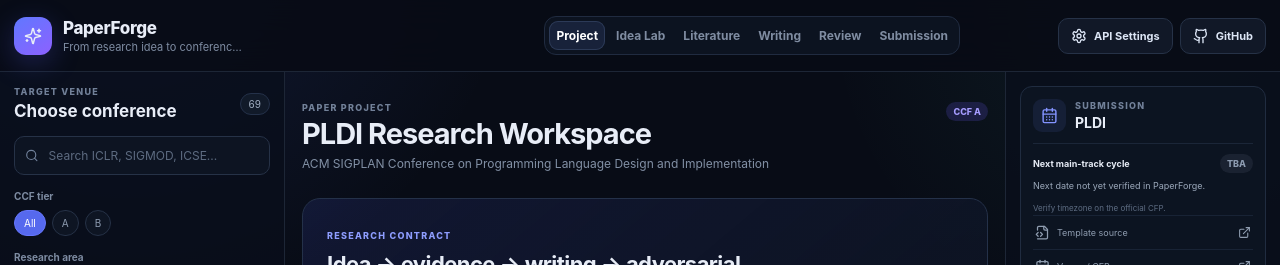
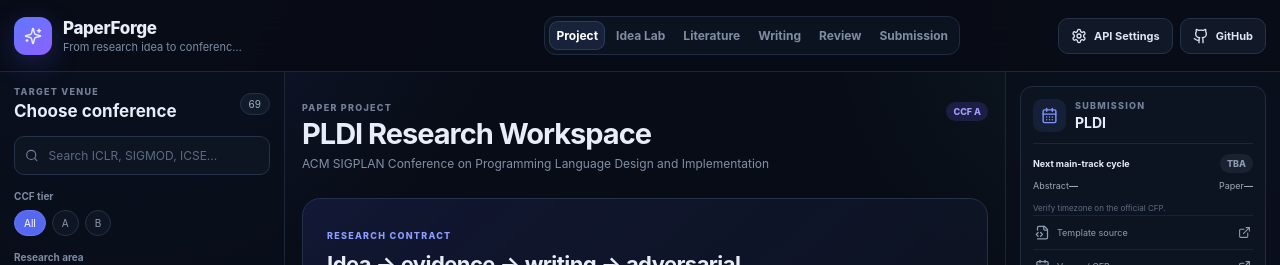
Before and after one commit to hua1xiao2sheng/PaperForge, a React (Vite) app: page / in a window 1280 px wide. Shown: the top 265 px of the page. Built offline with nearby package versions, Linux system fonts and the light colour scheme.

Commit message:
Show abstract and paper deadlines separately

```diff
--- a/src/App.tsx
+++ b/src/App.tsx
@@ -1159,8 +1159,16 @@
         {props.selected.deadlines.map((d, i) => (
           <div className="deadline-mini" key={i}>
             <div><strong>{d.label}</strong><span className={'status-pill ' + d.status}>{d.status.toUpperCase()}</span></div>
-            <p>{d.paper || d.abstract || 'Next date not yet verified in PaperForge.'}</p>
+            <div className="deadline-values">
+              <p><span>Abstract</span><b>{d.abstract || '—'}</b></p>
+              <p><span>Paper</span><b>{d.paper || '—'}</b></p>
+            </div>
             <small>{d.timezone || 'Verify timezone on the official CFP.'}</small>
+            {d.sourceUrl && (
+              <a className="deadline-source" href={d.sourceUrl} target="_blank" rel="noreferrer">
+                Official deadline source <ExternalLink size={11} />
+              </a>
+            )}
           </div>
         ))}
         <a className="context-link" href={props.selected.templateUrl} target="_blank" rel="noreferrer">
```
